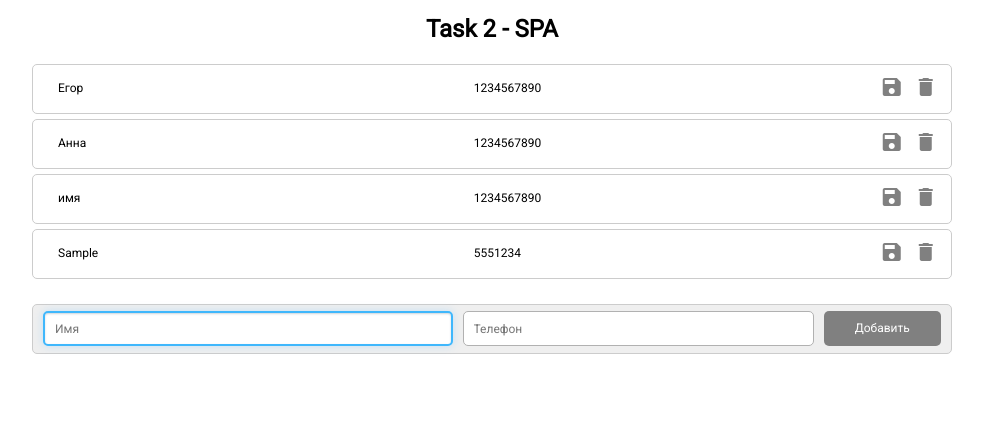
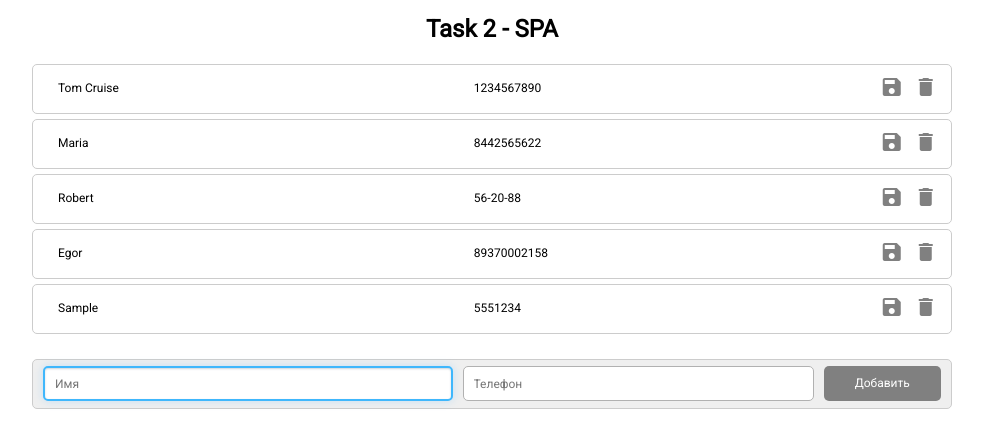
Before and after one commit to evn88/spa, a website built with webpack: page src/index.html in a window 1280 px wide. Both pictures are taken after typing "Sample", "5551234" into the empty fields and a click on the button "Добавить". Shown: the whole page, without its empty margins (148-1131 px from the left). Built offline with nearby package versions, Linux system fonts and the light colour scheme; data requests are answered from the project's data file.

Commit message:
add api server & get users

```diff
--- /dev/null
+++ b/db/db.json
@@ -0,0 +1,24 @@
+{
+  "users": [
+    {
+      "id": "1",
+      "name": "Tom Cruise",
+      "phone": "1234567890"
+    },
+    {
+      "id": "2",
+      "name": "Maria",
+      "phone": "8442565622"
+    },
+    {
+      "id": "3",
+      "name": "Robert",
+      "phone": "56-20-88"
+    },
+    {
+      "id": "4",
+      "name": "Egor",
+      "phone": "89370002158"
+    }
+  ]
+}
--- /dev/null
+++ b/src/core/api.js
@@ -0,0 +1,32 @@
+export class Api {
+  constructor(config) {
+    this.config = config || {}
+  }
+
+
+  async get(id) {
+    this.getUrl = (id)
+      ? `${this.config.url}/users/${id}`
+      : `${this.config.url}/users/`
+    console.log('url', this.getUrl);
+    try {
+      const response = await fetch(this.getUrl)
+      const data = await response.json()
+      return data
+    } catch (err) {
+      console.log(err)
+    }
+  }
+
+  create(data) {
+    return 'test create'
+  }
+
+  update(id, data) {
+    return 'test edit'
+  }
+
+  delete(id) {
+    return 'test del'
+  }
+}
--- /dev/null
+++ b/src/core/template.js
@@ -0,0 +1,22 @@
+export function template(id, name, phone) {
+  return `<div class="list__item" id="${id}">
+  <div class="item item__name">
+    <div class="item form-control" contenteditable>
+       ${name}
+    </div>
+    <span class="error"></span>
+  </div>
+
+  <div class="item item__name">
+    <div class="item form-control" contenteditable>
+      ${phone}
+    </div>
+    <span class="error"></span>
+  </div>
+
+  <div class="item item__edit">
+    <a href="#"><span class="material-icons save">save</span></a>
+    <a href="#"><span class="material-icons delete">delete</span></a>
+  </div>
+</div>`;
+}
--- a/src/core/validator.js
+++ b/src/core/validator.js
@@ -29,7 +29,7 @@ export function validate(elements, rules = []) {
   const errorForm = elements.parentElement.getElementsByClassName('error')
   errorForm[0].style.display = 'none'
 
-  console.log('length ', input.length)
+  // console.log('length ', input.length)
   if (input == 0) {
     errorForm[0].style.display = 'block'
     errorForm[0].innerText = err.required.msg
--- a/src/index.html
+++ b/src/index.html
@@ -12,50 +12,7 @@
       <div class="head">
         <h1>Task 2 - SPA</h1>
       </div>
-    <div class="list">
-      <div class="list__item" id="id_1">
-        <div class="item item__name">
-          <div class="item form-control" contenteditable>Егор</div>
-          <span class="error"></span>
-        </div>
-        <div class="item item__phone">
-          <div class="item form-control" contenteditable>1234567890</div>
-          <span class="error"></span>
-        </div>
-        <div class="item item__edit">
-          <a href="#"><span class="material-icons save">save</span></a>
-          <a href="#"><span class="material-icons delete">delete</span></a>
-        </div>
-      </div>
-      <div class="list__item" id="id_2">
-        <div class="item item__name">
-          <div class="item form-control" contenteditable>Анна</div>
-          <span class="error"></span>
-        </div>
-        <div class="item item__phone">
-          <div class="item form-control" contenteditable>1234567890</div>
-          <span class="error"></span>
-        </div>
-        <div class="item item__edit">
-          <a href="#"><span class="material-icons save">save</span></a>
-          <a href="#"><span class="material-icons delete">delete</span></a>
-        </div>
-      </div>
-      <div class="list__item" id="id_3">
-        <div class="item item__name">
-          <div class="item form-control" contenteditable>имя</div>
-          <span class="error">test</span>
-        </div>
-        <div class="item item__phone">
-          <div class="item form-control" contenteditable>1234567890</div>
-          <span class="error">test</span>
-        </div>
-        <div class="item item__edit">
-          <a href="#"><span class="material-icons save">save</span></a>
-          <a href="#"><span class="material-icons delete">delete</span></a>
-        </div>
-      </div>
-    </div>
+      <div class="list"></div>
       <div class="form">
         <form>
           <div class="form__item">
@@ -69,10 +26,6 @@
           <button type="submit" id="addButton">Добавить</button>
         </form>
       </div>
-    <div id="errorMessage" style="display: none;">
-      <h3>Устраните следующие ошибки: </h3>
-      <ul id="errorList"></ul>
-    </div>
     </div>
   </body>
 </html>
--- a/src/index.js
+++ b/src/index.js
@@ -1,21 +1,30 @@
 import { validate } from '@core/validator'
 import { addEvent } from '@core/utils'
-// import {Connector} from '@core/Connector'
+import { Api } from '@core/api'
+import { template } from '@core/template'
 import './scss/index.scss'
-
-// const api = new Connector({
-//   url: 'https://dev.vershkoff.ru/api',
-// })
-
-// console.log(api)
 
 const form = document.querySelector('form')
 const list = document.querySelector('.list')
 const formName = document.getElementById('formName')
 const formPhone = document.getElementById('formPhone')
 
-addEvent(list.children)
+const api = new Api({
+  url: 'http://localhost:3000',
+})
 
+// получаем всех пользователей с сервера
+const users = api.get()
+users.then(user => {
+  user.map(function(user) {
+    list.insertAdjacentHTML(
+        'beforeEnd',
+        template(user.id, user.name, user.phone))
+    addEvent(list.children)
+  })
+})
+
+// обработка добавления записи
 form.addEventListener('submit', function(e) {
   e.preventDefault()
   const idValue = 'id_' + new Date().getTime()
@@ -29,33 +38,11 @@ form.addEventListener('submit', function(e) {
       ['required', 'phone']
   )
 
-  const listHTML =
-    `<div class="list__item" id="${idValue}">
-      <div class="item item__name">
-        <div class="item form-control" contenteditable>
-           ${formName.value.trim()}
-        </div>
-        <span class="error"></span>
-      </div>
-
-      <div class="item item__name">
-        <div class="item form-control" contenteditable>
-          ${formPhone.value.trim()}
-        </div>
-        <span class="error"></span>
-      </div>
-
-      <div class="item item__edit">
-        <a href="#"><span class="material-icons save">save</span></a>
-        <a href="#"><span class="material-icons delete">delete</span></a>
-      </div>
-    </div>`;
-
-
-  console.log('err: ', formNameErr, formPhoneErr, idValue)
-
   if (formNameErr && formPhoneErr) {
-    list.insertAdjacentHTML('beforeEnd', listHTML)
+    list.insertAdjacentHTML(
+        'beforeEnd',
+        template(idValue, formName.value.trim(), formPhone.value.trim())
+    )
     addEvent(list.children)
     formName.value = formPhone.value = null // clean form
     formName.focus()
@@ -63,7 +50,6 @@ form.addEventListener('submit', function(e) {
 })
 
 // Обработка удаления
-
 list.addEventListener('click', function(e) {
   if (e.target.classList.contains('delete')) {
     e.target.closest('.list__item').remove()
--- a/src/scss/index.scss
+++ b/src/scss/index.scss
@@ -7,6 +7,9 @@
   margin: 0;
   padding: 0;
   box-sizing: border-box;
+  text-shadow: 1px 1px 1px rgba(0, 0, 0, 0.004);
+  -webkit-font-smoothing: antialiased;
+  -moz-osx-font-smoothing: grayscale;
 }
 
 body {
@@ -147,7 +150,7 @@ body {
     -moz-transition: all 0.3s ease-out;
     -o-transition: all 0.3s ease-out;
     transition: all 0.3s ease-out;
-
+    cursor: pointer;
   }
 
   button:hover {
```
Also changed, not shown: src/core/Connector.js (deleted, +0 -25 lines), README.md. Lines whose indentation alone changed are shown as unchanged.
